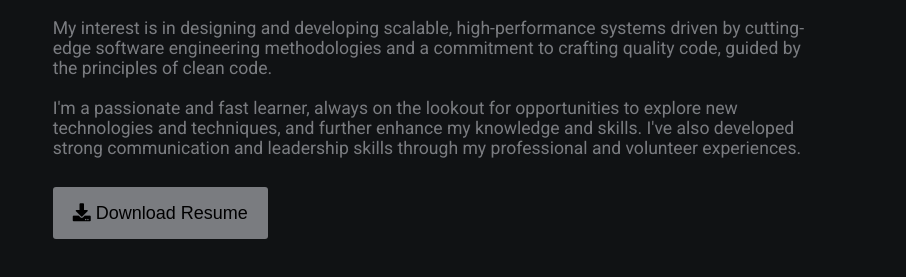
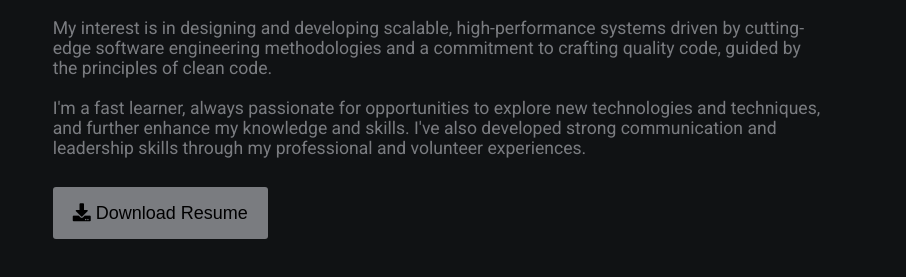
Before and after one commit to mreza-kiani/mreza-kiani.github.io, a plain HTML site: page index.html in a window 1280 px wide. Shown: the part 417-694 px from the top of the page, 374-1280 px from the left. Drawn offline with Linux system fonts and the light colour scheme.

Commit message:
Update my resume

```diff
--- a/index.html
+++ b/index.html
@@ -35,7 +35,7 @@
       promoted to a technical leader position.</p>
     <p>My interest is in designing and developing scalable, high-performance systems driven by cutting-edge software
       engineering methodologies and a commitment to crafting quality code, guided by the principles of clean code.</p>
-    <p>I'm a passionate and fast learner, always on the lookout for opportunities to explore new technologies and techniques,
+    <p>I'm a fast learner, always passionate for opportunities to explore new technologies and techniques,
       and further enhance my knowledge and skills. I've also developed strong communication and leadership skills through
       my professional and volunteer experiences.</p>
     <p></p>
```
Also changed, not shown: 1 other file.
